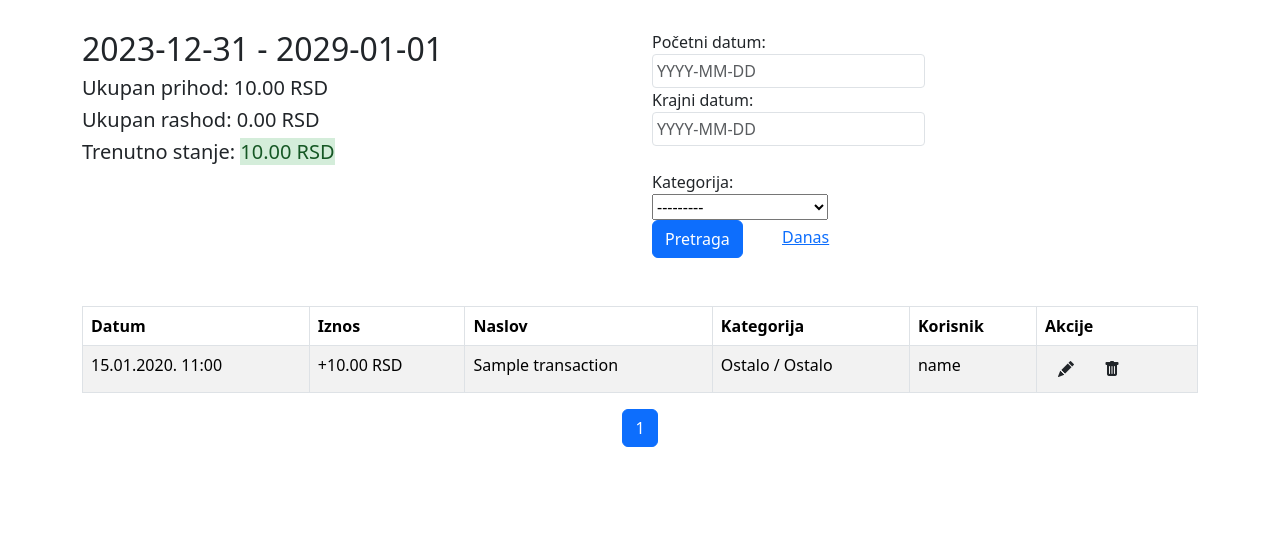
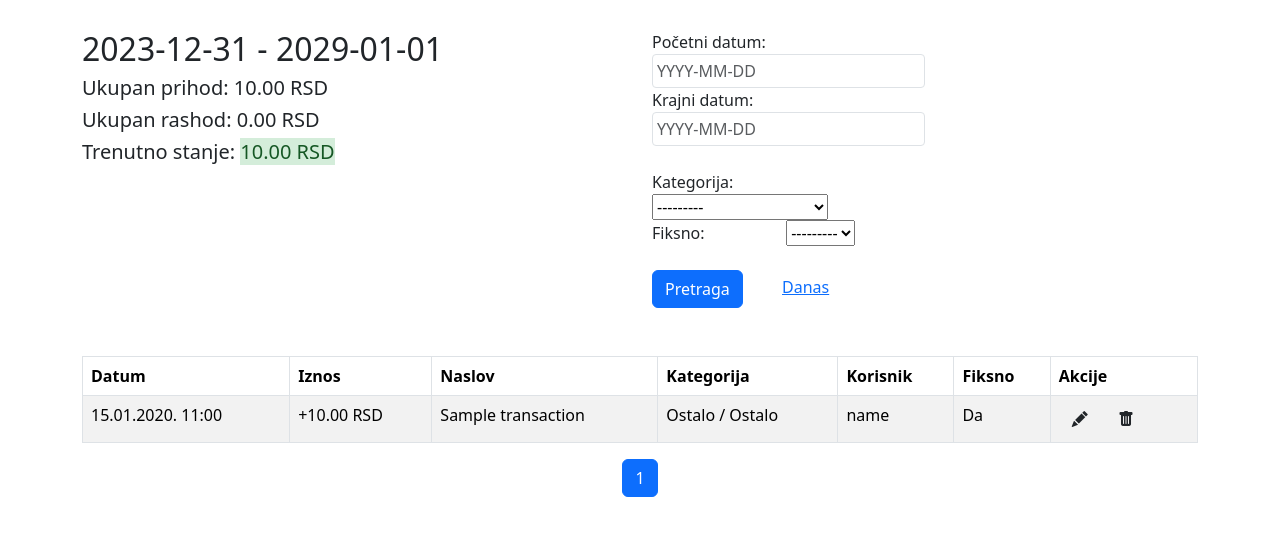
Before and after one commit to milos-zivanovic/wallet, a Django app: page /transactions/ in a window 1280 px wide. Shown: the part 56-592 px from the top of the page. Run offline with Django 4.2, Linux system fonts and the light colour scheme; a user stored in the database is signed in; data comes from the database, SQL or seed files in the repository; tables that the repository leaves empty hold one stand-in row (values such as "Sample post").

Commit message:
adding is_fixed option

```diff
--- a/transactions/filters.py
+++ b/transactions/filters.py
@@ -25,10 +25,20 @@ class TransactionFilter(django_filters.FilterSet):
         queryset=CategoryGroup.objects.all(),
         label='Kategorija'
     )
+    is_fixed = django_filters.BooleanFilter(
+        label='Fiksno',
+        widget=forms.Select(
+            choices=[
+                ('', '---------'),
+                ('true', 'Da'),
+                ('false', 'Ne')
+            ]
+        )
+    )
 
     class Meta:
         model = Transaction
-        fields = ['from_date', 'to_date', 'category_group']
+        fields = ['from_date', 'to_date', 'category_group', 'is_fixed']
 
     def filter_from_date(self, queryset, name, value):
         start_datetime = timezone.make_aware(datetime.combine(value, datetime.min.time()))
--- a/transactions/forms.py
+++ b/transactions/forms.py
@@ -12,7 +12,7 @@ class TransactionForm(forms.ModelForm):
 
     class Meta:
         model = Transaction
-        fields = ['transaction_type', 'title', 'amount', 'category', 'description']
+        fields = ['transaction_type', 'title', 'amount', 'category', 'description', 'is_fixed']
         widgets = {
             'amount': forms.NumberInput(attrs={
                 'inputmode': 'numeric',
@@ -24,6 +24,7 @@ class TransactionForm(forms.ModelForm):
             'title': 'Naslov',
             'amount': 'Iznos',
             'description': 'Opis transakcije',
+            'is_fixed': 'Fiksno',
         }
 
     def __init__(self, *args, **kwargs):
--- a/transactions/models.py
+++ b/transactions/models.py
@@ -34,6 +34,7 @@ class Transaction(models.Model):
     description = models.CharField(max_length=255, blank=True)
     amount = models.DecimalField(max_digits=8, decimal_places=2, validators=[MinValueValidator(0.01)])
     user = models.ForeignKey(get_user_model(), on_delete=models.CASCADE)
+    is_fixed = models.BooleanField(default=False)
     created_at = models.DateTimeField(auto_now_add=True)
     is_deleted = models.BooleanField(default=False)
 
--- a/transactions/templates/transactions/transaction_overview.html
+++ b/transactions/templates/transactions/transaction_overview.html
@@ -30,10 +30,16 @@
                     {{ filterset.form.category_group }}
                 </div>
                 <div class="form-group col-md-6">
-
+                    {{ filterset.form.is_fixed.label_tag }}
+                    {{ filterset.form.is_fixed }}
+                </div>
+            </div>
+            <br/>
+            <div class="form-row" style="display: block ruby;">
+                <div class="form-group col-md-12">
                     <input type="hidden" name="show" value="{{ show }}">
                     <button type="submit" class="btn btn-primary" style="margin-right: 35px;">Pretraga</button>
-                    <a href="?from_date={{ current_date }}&to_date={{ current_date }}&category_group={{ category_group }}&show={{ show }}">Danas</a>
+                    <a href="?from_date={{ current_date }}&to_date={{ current_date }}&category_group={{ category_group }}&is_fixed={{ is_fixed }}&show={{ show }}">Danas</a>
                 </div>
             </div>
         </form>
@@ -54,6 +60,7 @@
                     <th>Naslov</th>
                     <th>Kategorija</th>
                     <th>Korisnik</th>
+                    <th>Fiksno</th>
                     <th>Akcije</th>
                 </tr>
             </thead>
@@ -65,6 +72,7 @@
                         <td>{{ transaction.title }}</td>
                         <td>{{ transaction.full_category_str|safe }}</td>
                         <td>{{ transaction.user.email|trim_email }}</td>
+                        <td>{{ transaction.is_fixed|yesno:"Da,Ne" }}</td>
                         <td>
                             <a href="{% url 'transaction_edit' transaction.pk %}" class="btn">
                                 <i class="bi bi-pencil-fill"></i>
--- a/transactions/views.py
+++ b/transactions/views.py
@@ -12,6 +12,7 @@ def transaction_overview(request):
     # Filter transactions
     show = request.GET.get('show', 'table').lower()
     category_group = request.GET.get('category_group', '')
+    is_fixed = request.GET.get('is_fixed', '')
     today = timezone.now()
     from_date, to_date = '2023-12-31', '2029-01-01'
     if 'from_date' in request.GET and request.GET['from_date']:
@@ -35,6 +36,7 @@ def transaction_overview(request):
         'balance': balance,
         'balance_class': 'income' if balance > 0 else 'expense',
         'category_group': category_group,
+        'is_fixed': is_fixed,
         'current_date': today.strftime('%Y-%m-%d'),
     }
 
```
Also changed, not shown: transactions/migrations/0015_transaction_is_fixed.py (added).
